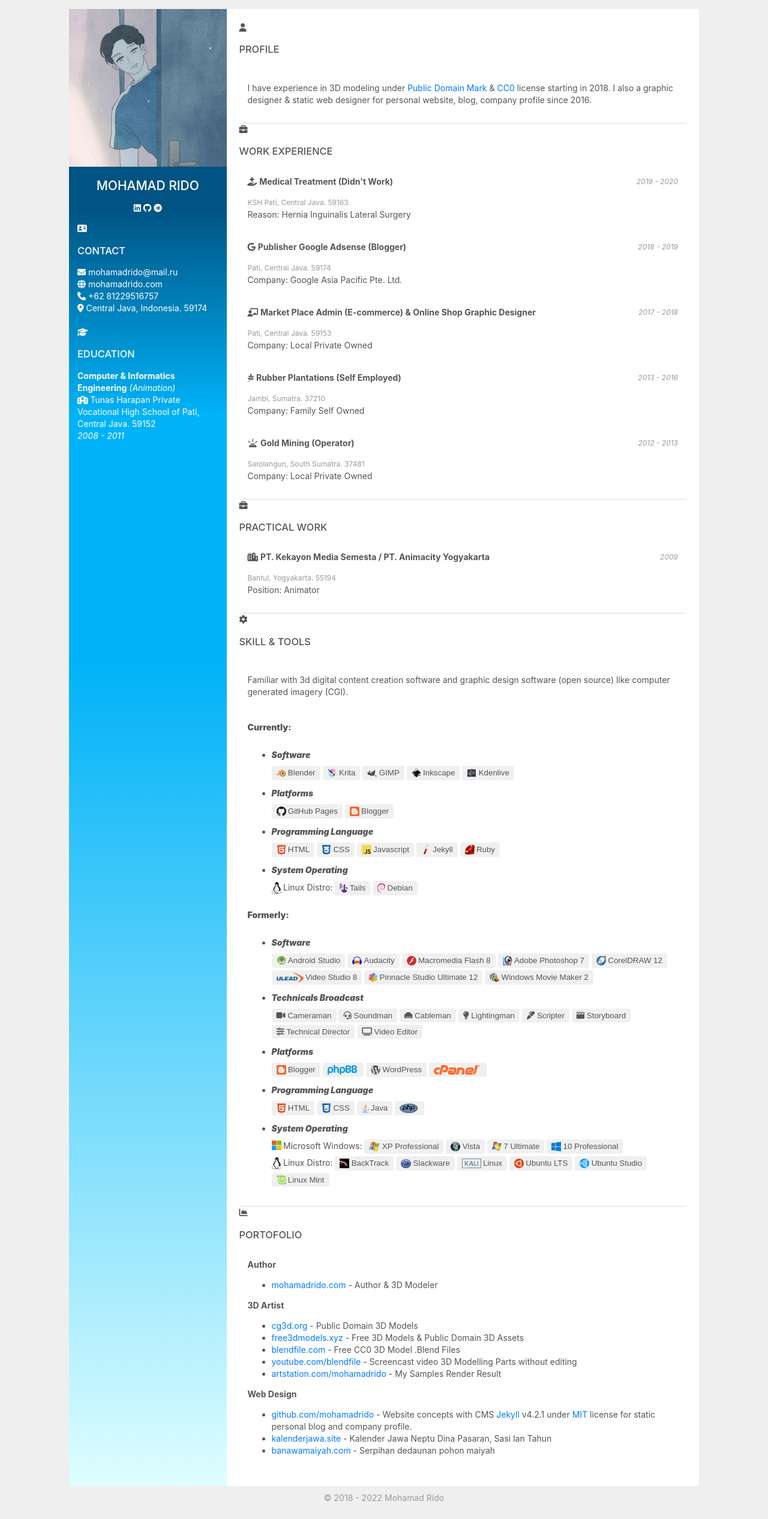
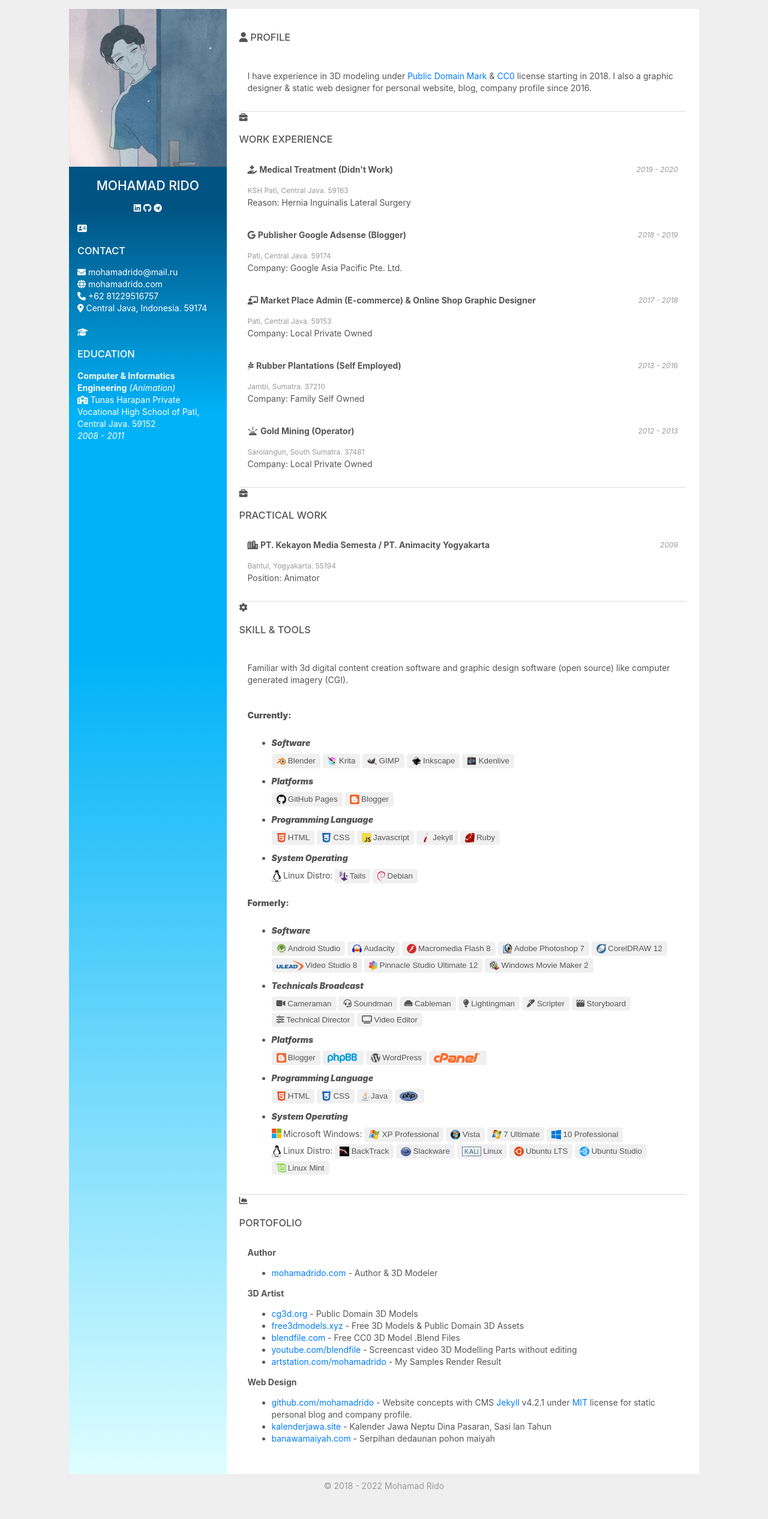
Before and after one commit to mohamadrido/about, a Jekyll site: the page built from index.html, in a window 1280 px wide. Shown: the whole page at 60% size. Built offline with Jekyll 4.4.1, drawn with Linux system fonts in a browser that asks for light colours; nearby versions of some CDN libraries.

Commit message:
Update index.html

```diff
--- a/index.html
+++ b/index.html
@@ -34,7 +34,7 @@
   </div>
   <div class="column2">
   <div class="content" style="padding: 1em;">
-    <i class="fa-solid fa-user"></i> <h3>PROFILE</h3>
+    <h3><i class="fa-solid fa-user"></i> PROFILE</h3>
     <div class="container" style="padding: 1em; border-bottom: 1px solid #ddd;">
     <p>I have experience in 3D modeling under <a href="https://creativecommons.org/publicdomain/mark/1.0">Public Domain Mark</a> & <a href="https://creativecommons.org/publicdomain/zero/1.0">CC0</a> license starting in 2018. I also a graphic designer & static web designer for personal website, blog, company profile since 2016.
     </p>
```
